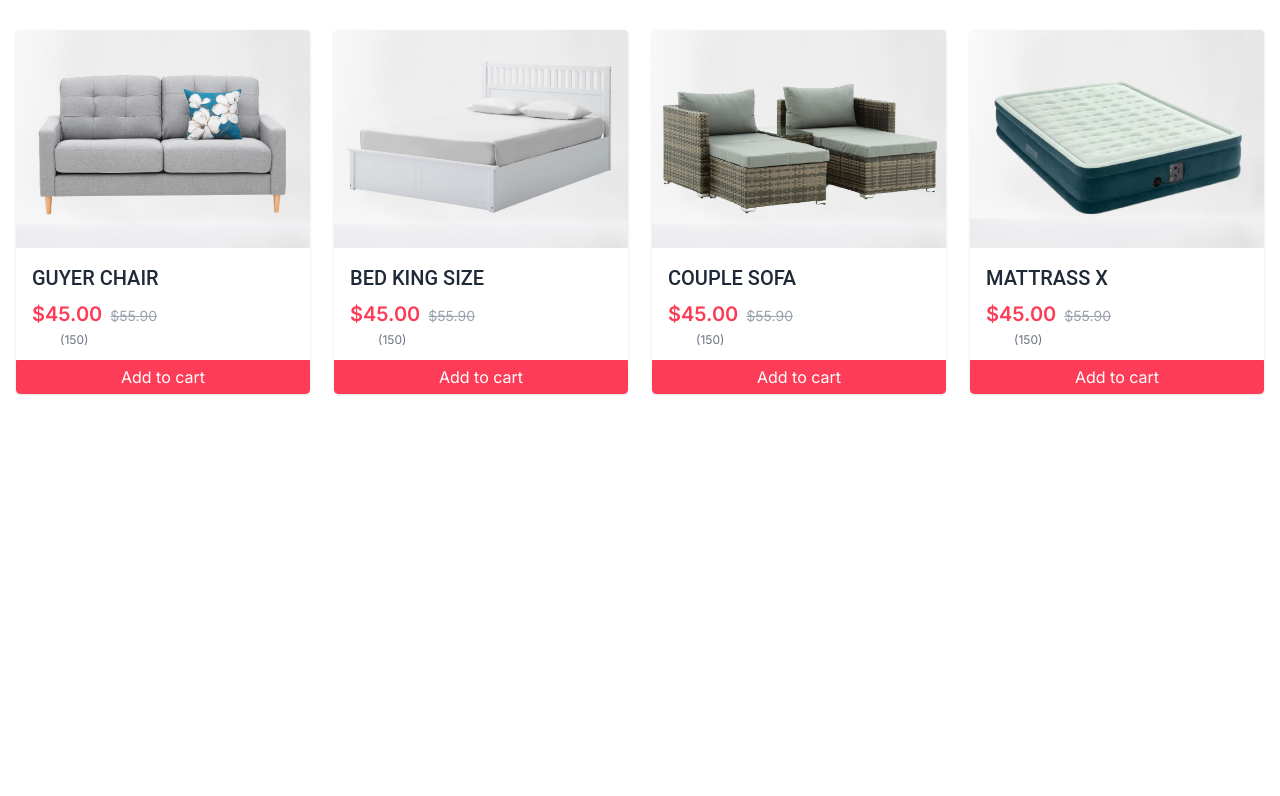
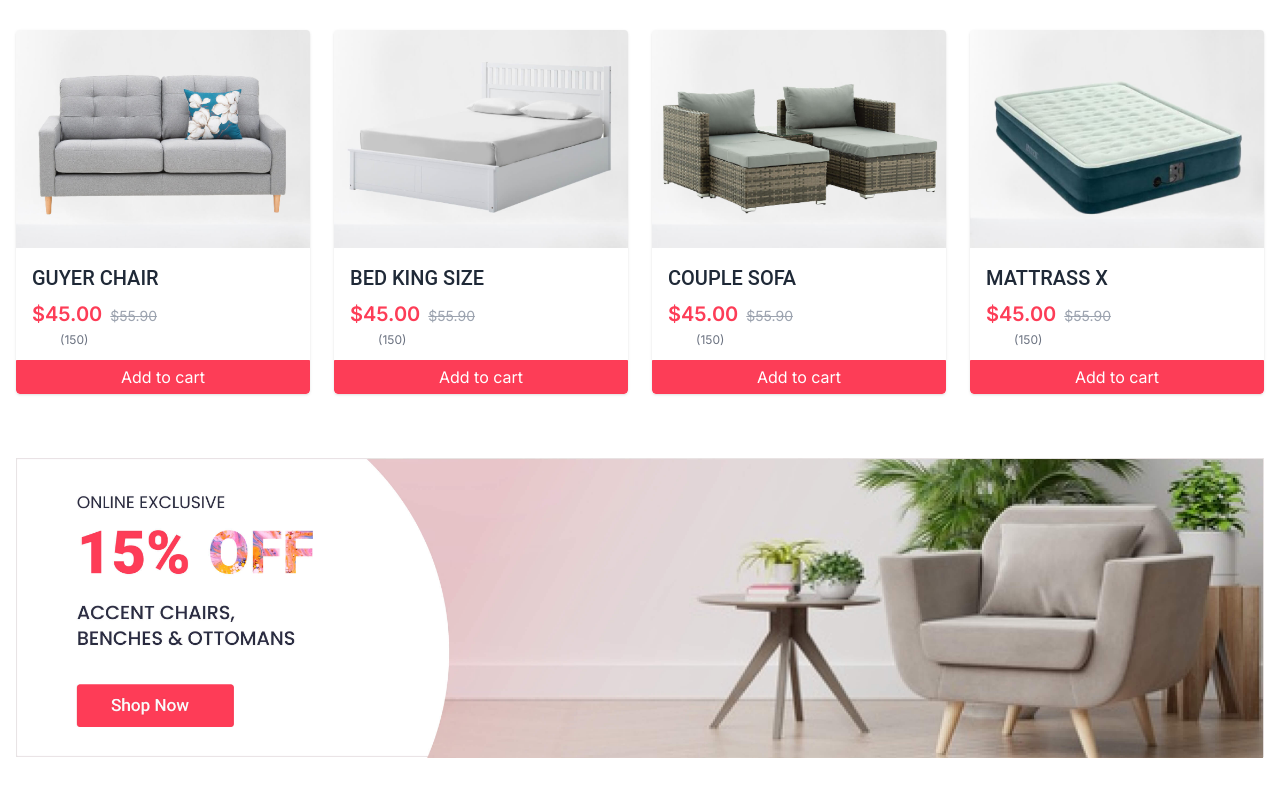
Before and after one commit to moofazzel/lws-kart-typescript, a Next.js app: page / in a window 1280 px wide. Shown: the part 1647-2443 px from the top of the page. Before the commit the page ends 2105 px from the top, so only its background shows below. Built offline with nearby package versions, Linux system fonts and the light colour scheme.

Commit message:
Added ads section

```diff
--- /dev/null
+++ b/app/_components/Ads.tsx
@@ -0,0 +1,17 @@
+import Image from "next/image";
+
+export default function Ads() {
+  return (
+    <div className="container pb-16">
+      <a href="#">
+        <Image
+          width={700}
+          height={700}
+          src="/images/offer.jpg"
+          alt="ads"
+          className="w-full"
+        />
+      </a>
+    </div>
+  );
+}
--- a/app/page.tsx
+++ b/app/page.tsx
@@ -3,6 +3,7 @@ import Features from "@/app/_components/Features";
 import Navbar from "@/components/Navbar";
 import Categories from "./_components/Categories";
 import NewArrival from "./_components/NewArrival";
+import Ads from "./_components/Ads";
 
 export default function Home() {
   return (
@@ -12,6 +13,7 @@ export default function Home() {
       <Features />
       <Categories />
       <NewArrival />
+      <Ads />
     </main>
   );
 }
```
